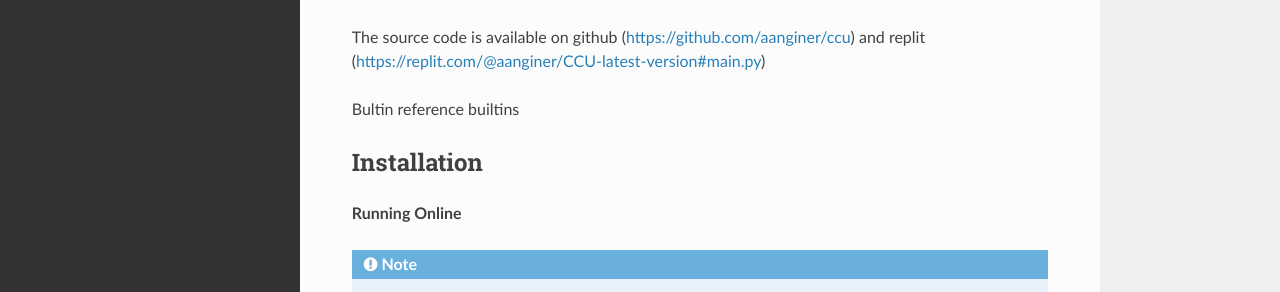
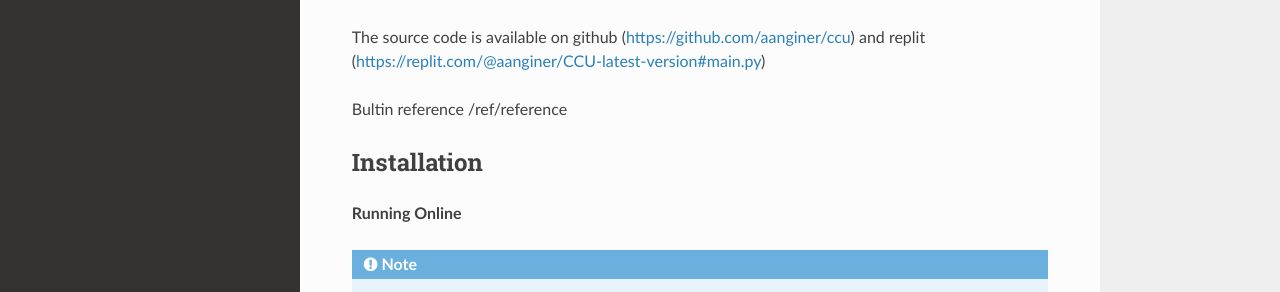
Before and after one commit to aanginer/ccu-docs, a Sphinx documentation site: the page built from docs/source/index.rst, in a window 1280 px wide and 1230 px high. Shown: the part 182-474 px from the top of the window. Built offline with Sphinx 7.4.7 and the Read the Docs theme 2.0.0, drawn with Linux system fonts in a browser that asks for light colours.

Commit message:
Update index.rst

```diff
--- a/docs/source/index.rst
+++ b/docs/source/index.rst
@@ -5,7 +5,7 @@ This is the CCU Documentation!
 
 The source code is available on github (https://github.com/aanginer/ccu) and replit (https://replit.com/@aanginer/CCU-latest-version#main.py)
 
-Bultin reference :doc:`builtins`
+Bultin reference :doc:`/ref/reference`
 
 Installation
 ------------
```
